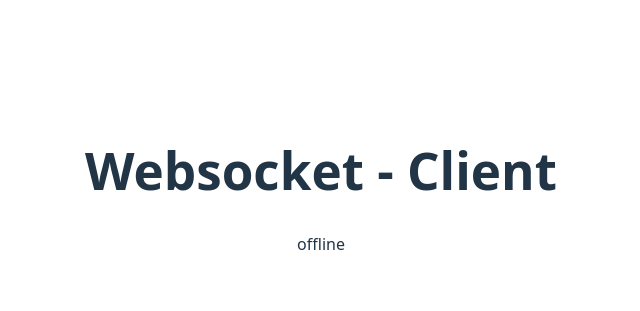
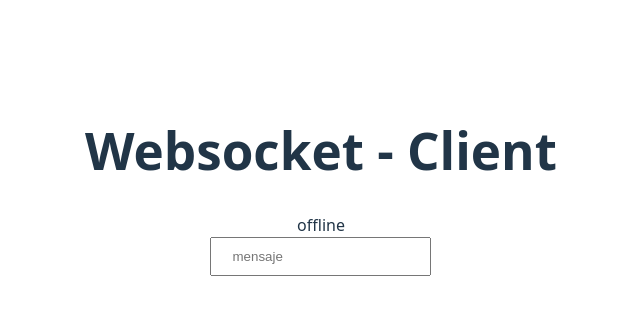
Before and after one commit to AnthoFu/05-ws-client, a website built with Vite: page index.html in a window 1280 px wide. Shown: the part 218-529 px from the top of the page, without its empty margins (319-959 px from the left). Built offline with nearby package versions, Linux system fonts and the light colour scheme; files whose address does not match are found by name.

Commit message:
[V0.0.3] feat: creacion de evento inicial para enviar mensajes al servidor

```diff
--- a/src/main.ts
+++ b/src/main.ts
@@ -9,6 +9,13 @@ document.querySelector<HTMLDivElement>('#app')!.innerHTML = `
     <ul id="clients-ul">
     </ul>
     <span id="server-status">offline</span>
+
+  <form id="message-form">
+  <input placeholder="mensaje" id="message-input"/>
+  </form>
+
+
+
   </div>
 `
 
--- a/src/socket-client.ts
+++ b/src/socket-client.ts
@@ -11,6 +11,10 @@ export const connectToServer = () => {
 const addLinsteners = (socket: Socket) => {
     const serverStatusLabel = document.querySelector('#server-status')!;
     const clientsUl = document.querySelector('#clients-ul')!;
+
+    const messageForm= document.querySelector<HTMLFormElement>('#message-form')!;
+    const messageInput= document.querySelector<HTMLInputElement>('#message-input')!;
+
 
     socket.on('connect', () => {
         serverStatusLabel.innerHTML = 'Conectado al servidor'
@@ -28,5 +32,14 @@ const addLinsteners = (socket: Socket) => {
             `
         })
         clientsUl.innerHTML = clientsHtml
+    });
+
+    messageForm?.addEventListener('submit', (event) =>{
+        event.preventDefault();
+        if(messageInput.value.trim().length <= 0) return;
+
+        socket.emit('message-from-client', {id:'YOO', message: messageInput.value})
     })
+
+    messageInput.value = '';
 }
--- a/src/style.css
+++ b/src/style.css
@@ -94,3 +94,7 @@ button:focus-visible {
     background-color: #f9f9f9;
   }
 }
+
+input {
+  padding: 10px 20px;
+}
```
